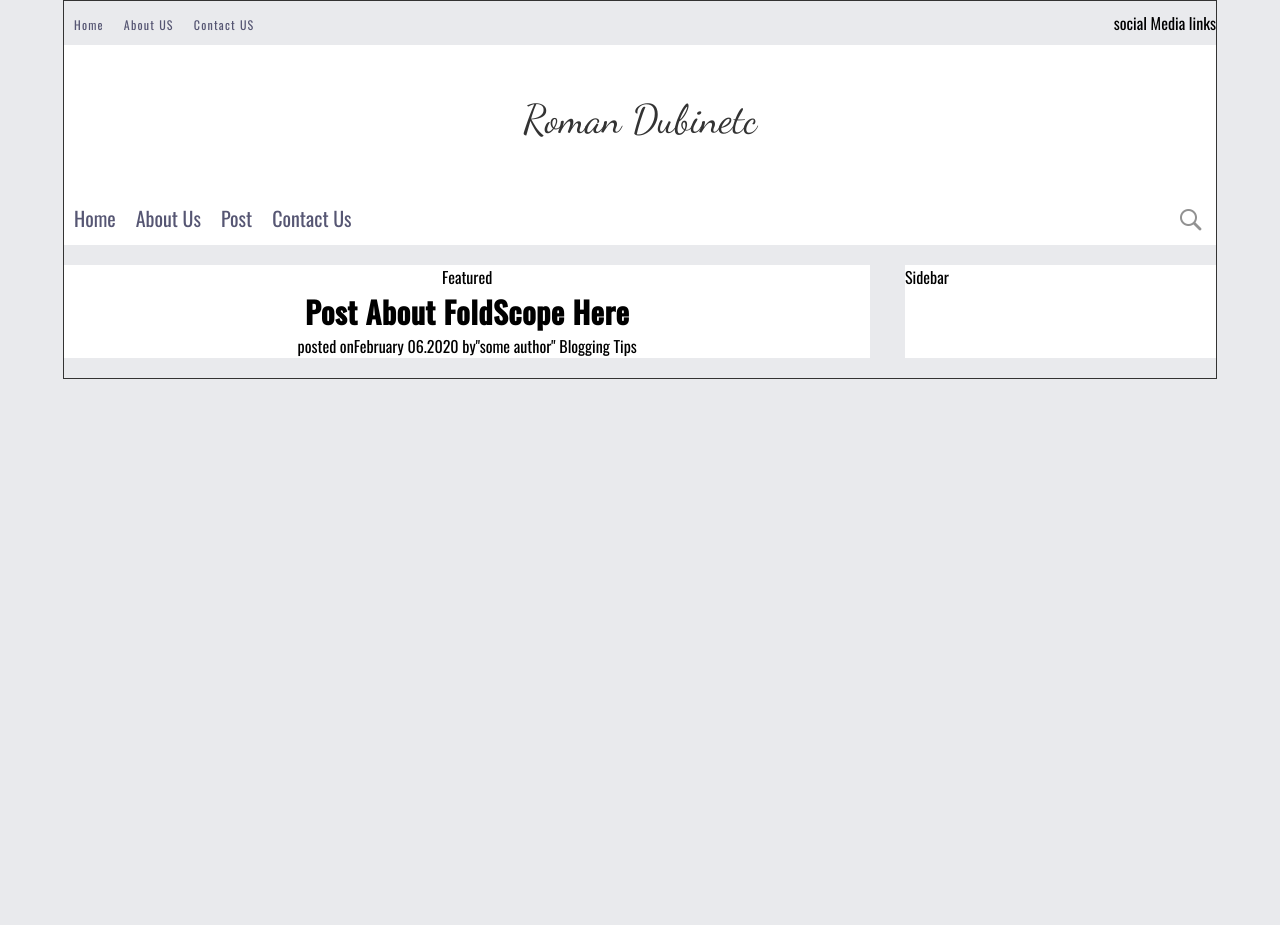
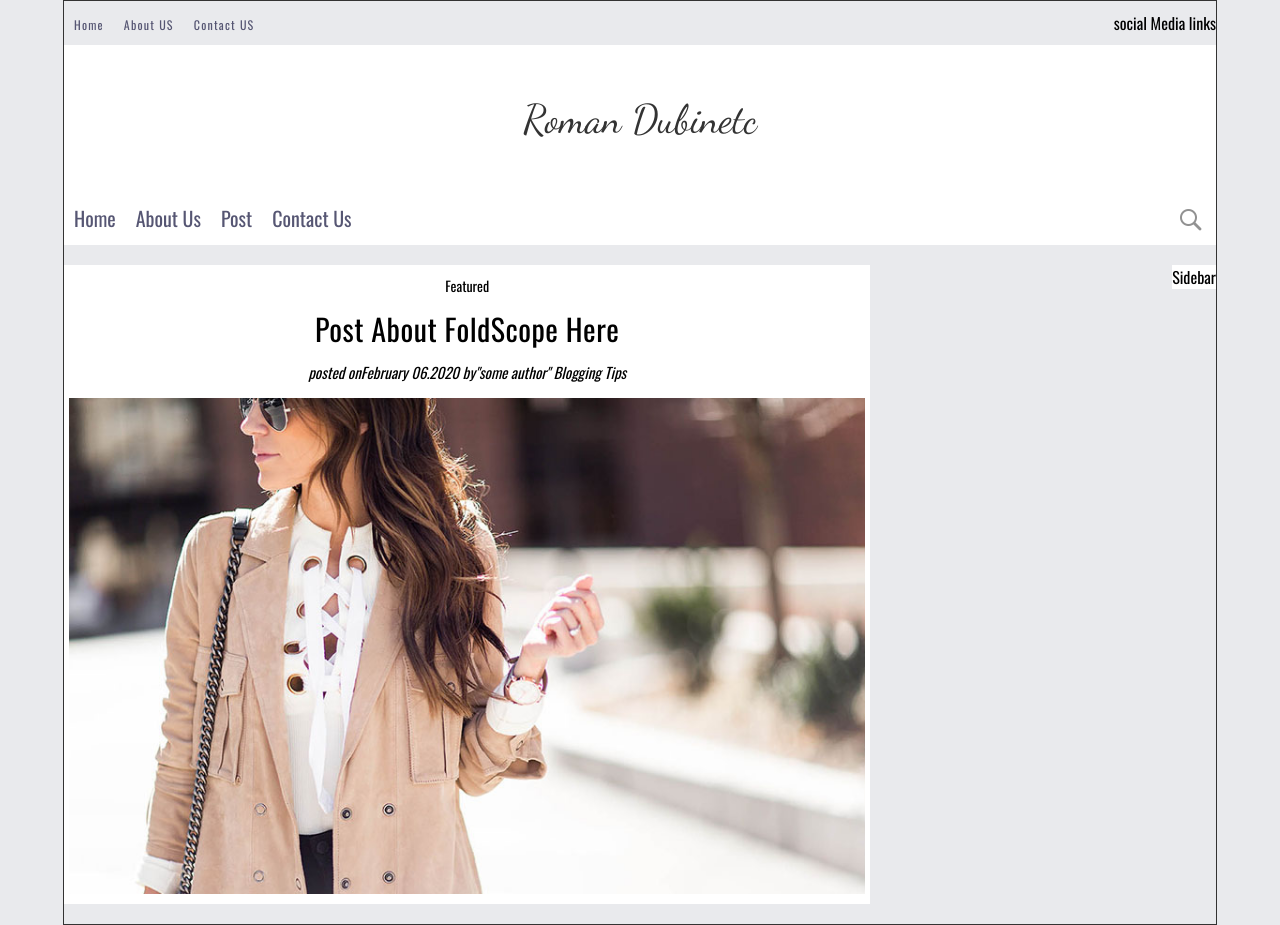
Before and after one commit to romleo/React-Blog, a React (Create React App) app: page /Post in a window 1280 px wide. Before the commit the page ends 800 px from the top, so only its background shows below. Built offline with nearby package versions, Linux system fonts and the light colour scheme.

Commit message:
creat sidebar

```diff
--- a/src/components/BlogPost/index.js
+++ b/src/components/BlogPost/index.js
@@ -16,6 +16,13 @@
           <h1 className="postTitle">Post about FoldScope here</h1>
           <span className="postedBy">posted onFebruary 06.2020 by"some author" Blogging Tips</span>
        </div>
+        <div className="postImageConteiner">
+          <img src={require('../../blogPostImages/memories-from.jpg')} alt="Post Image"/>
+
+
+        </div>
+
+
       </Card>
     </div>
    )
--- a/src/components/BlogPost/style.css
+++ b/src/components/BlogPost/style.css
@@ -5,9 +5,30 @@
   .blogHeader{
     text-align: center;
   }
+  .blogCategory{
+    display: block;
+    font-size: 14px;
+    padding: 10px 0;
+  }
   .postTitle{
     letter-spacing:0.5px;
     text-transform:capitalize;
     font-size:30px;
     margin: 0;
+    font-weight: 400;
   }
+  .postedBy{
+    font-size: 15px;
+    font-style: italic;
+    padding: 10px 0;
+    display: block;
+  }
+  .postImageConteiner{
+    width: 100%;
+    padding: 5px;
+    box-sizing: border-box;
+  }
+  .postImageConteiner img{
+    max-width: 100%;
+    max-height: 100%;
+  }
--- a/src/components/Sidebar/index.js
+++ b/src/components/Sidebar/index.js
@@ -9,9 +9,12 @@
 
 const Sidebar = (props) => {
   return(
-    <Card width='27%'>
-      Sidebar
-    </Card>
+    <div className="sidebarConteiner">
+     <Card>
+        Sidebar
+     </Card>
+    </div>
+
    )
 
  }
--- a/src/components/Sidebar/style.css
+++ b/src/components/Sidebar/style.css
@@ -1,5 +1,4 @@
-.sidebar{
+.sidebarConteine{
     width: 27%;
-    background-color: #fff;
 
   }
```
